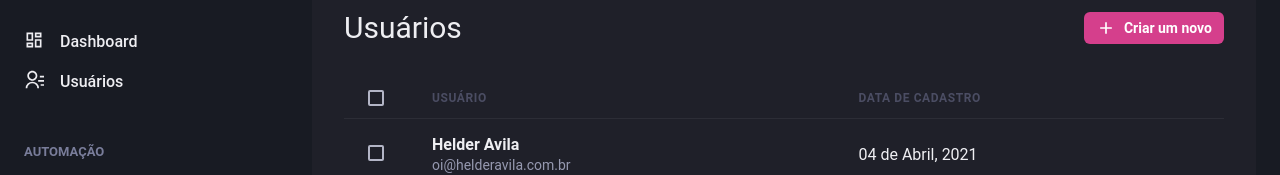
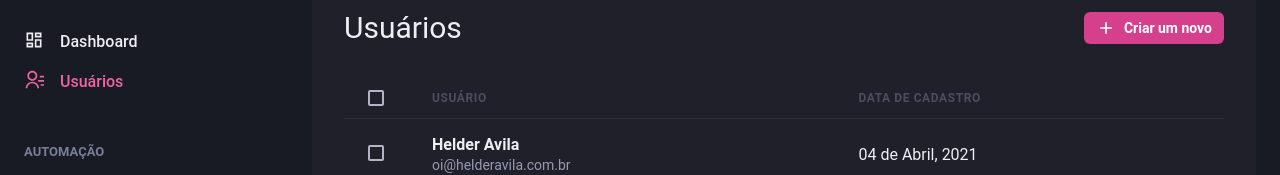
Before and after one commit to helderavila/dashgo, a Next.js app: page /users in a window 1280 px wide. Shown: the part 142-317 px from the top of the page. Built offline with nearby package versions, Linux system fonts and the light colour scheme.

Commit message:
✨ display the current active link on sidebar

```diff
--- /dev/null
+++ b/src/components/ActiveLink.tsx
@@ -0,0 +1,29 @@
+import { cloneElement, ReactElement } from 'react'
+import Link, { LinkProps } from 'next/link'
+import { useRouter } from 'next/router'
+
+interface ActiveLinkProps extends LinkProps {
+  children: ReactElement;
+  shouldMatchExactHref?: boolean;
+}
+
+export function ActiveLink({ children, shouldMatchExactHref = false, ...rest }: ActiveLinkProps) {
+  const { asPath } = useRouter()
+  let isActive = false
+
+  if (shouldMatchExactHref && (asPath === rest.href || asPath === rest.as)) {
+    isActive = true
+  }
+
+  if (!shouldMatchExactHref && (asPath.startsWith(String(rest.href)) || asPath.startsWith(String(rest.as)))) {
+    isActive = true
+  }
+
+  return (
+    <Link {...rest}>
+      {cloneElement(children, {
+        color: isActive ? 'pink.400' : 'gray.50'
+      })}
+    </Link>
+  )
+}
--- a/src/components/Sidebar/NavLink.tsx
+++ b/src/components/Sidebar/NavLink.tsx
@@ -1,6 +1,6 @@
 import { ElementType } from "react";
 import { Icon, Link as ChakraLink, Text, LinkProps as ChakraLinkProps } from "@chakra-ui/react";
-import Link from 'next/link'
+import { ActiveLink } from "../ActiveLink";
 
 interface NavLinkProps extends ChakraLinkProps {
   icon: ElementType;
@@ -10,11 +10,11 @@
 
 export function NavLink({ icon, children, href, ...rest }: NavLinkProps) {
   return (
-    <Link href={href} passHref>
+    <ActiveLink href={href} passHref>
       <ChakraLink display="flex" align="center" {...rest}>
         <Icon as={icon} fontSize="20" />
         <Text ml="4" fontWeight="medium">{children}</Text>
       </ChakraLink>
-    </Link>
+    </ActiveLink>
   )
 }
```
